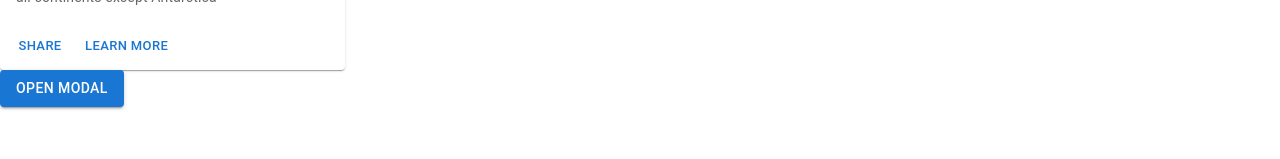
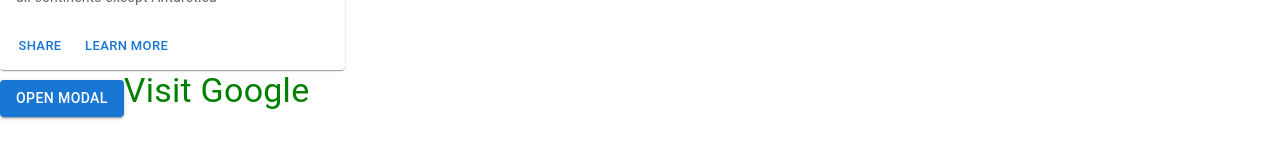
Before and after one commit to malikahsan13/material-ui-components, a React (Create React App) app: page / in a window 1280 px wide. Shown: the part 313-472 px from the top of the page. Built offline with nearby package versions, Linux system fonts and the light colour scheme.

Commit message:
added link component

```diff
--- a/src/components/Page1.js
+++ b/src/components/Page1.js
@@ -16,7 +16,8 @@
   DialogContentText,
   DialogActions,
   Modal,
-  Box
+  Box,
+  Link
 } from "@mui/material";
 import React, { useState } from "react";
 
@@ -90,6 +91,7 @@
             <Button variant="outlined">Cancel</Button>
         </Box>
       </Modal>
+      <Link color="green" variant="h4" underline="hover" href="https://www.google.com">Visit Google</Link>
     </div>
   );
 }
```
